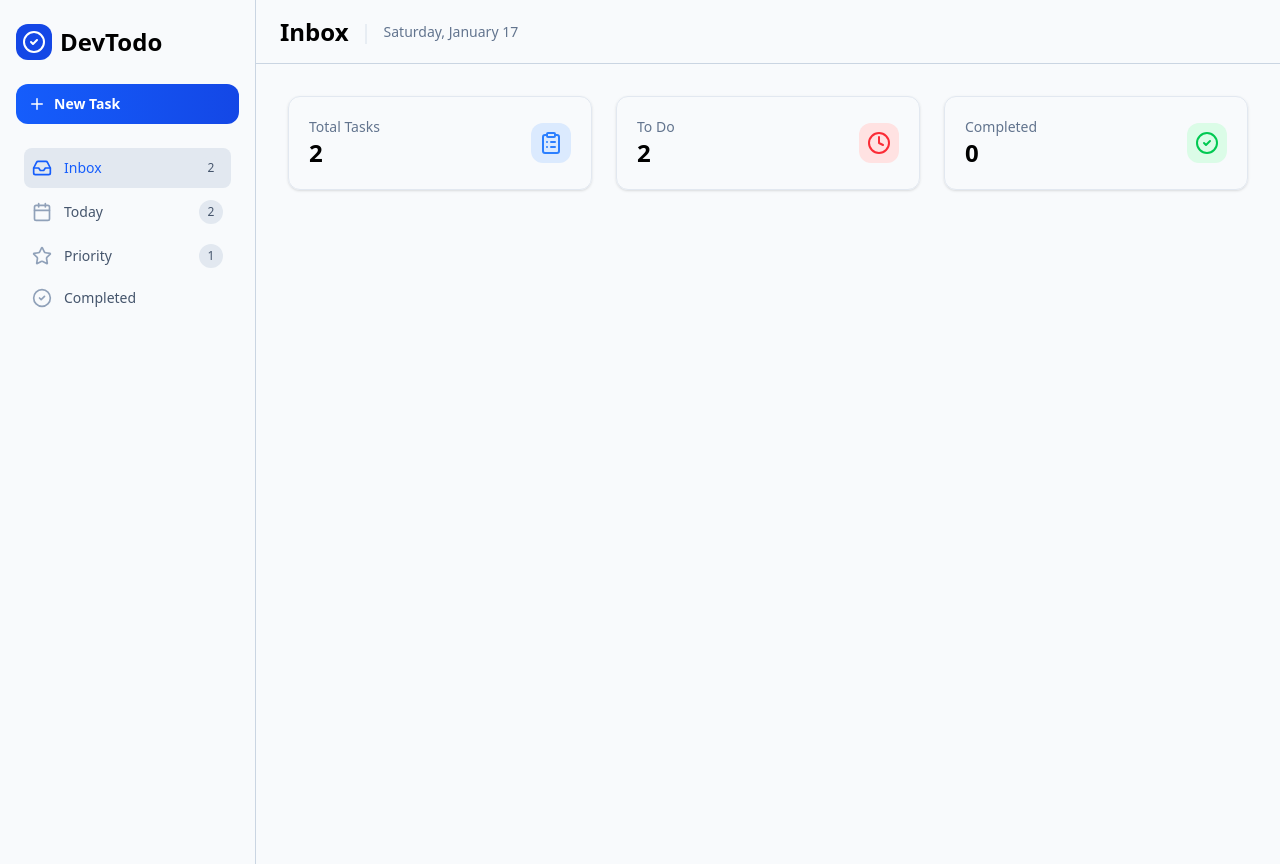
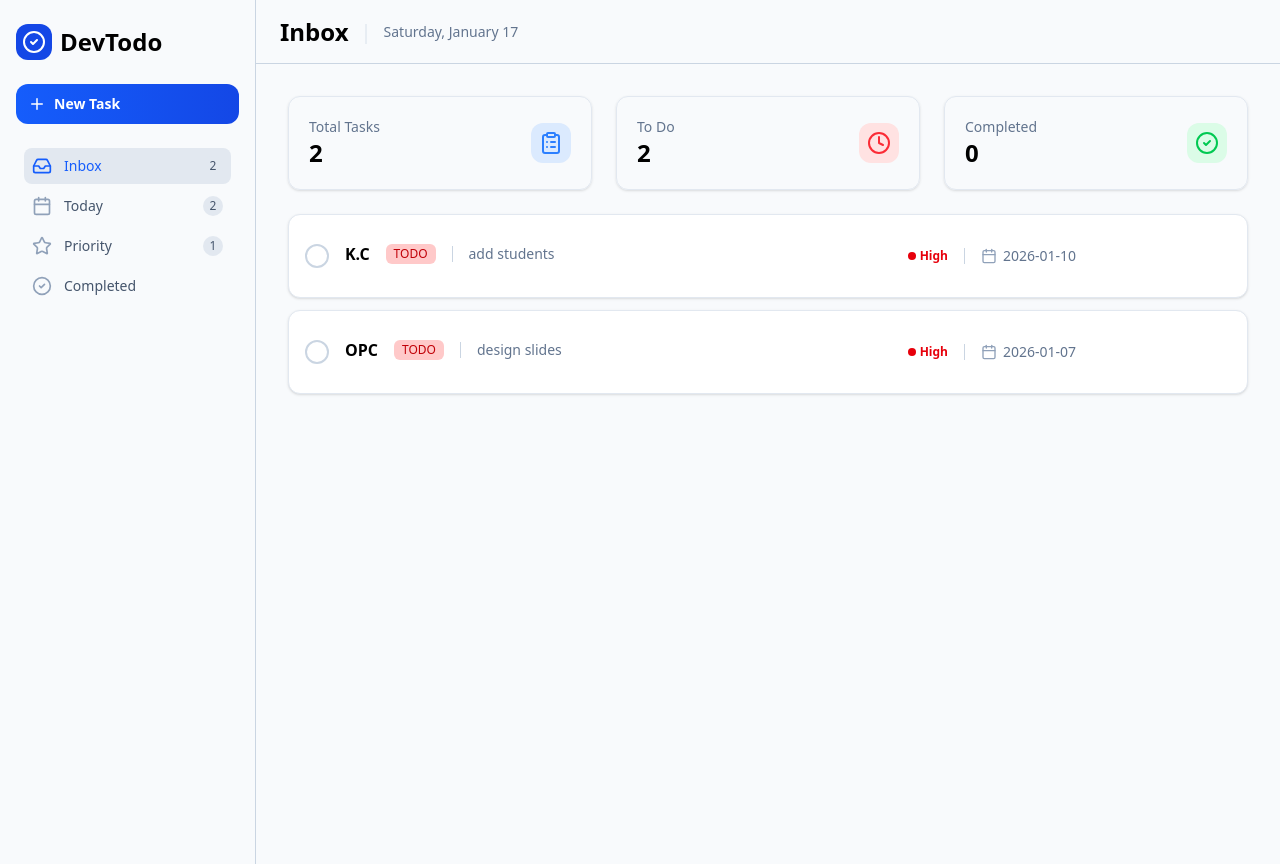
Before and after one commit to Timmiethy/todo-app, a React app in the folder frontend/: page / in a window 1280 px wide. Built offline with nearby package versions, Linux system fonts and the light colour scheme; the HTML template or start-up script is replaced by a standard one.

Commit message:
delete task logic left

```diff
--- a/frontend/src/App.tsx
+++ b/frontend/src/App.tsx
@@ -33,12 +33,30 @@ function App() {
 
   const [activeTab, setActiveTab] = useState<Tab>('Inbox');
   const [tasks, setTasks] = useState<Task[]>(mockData);
-  const taskCount = mockData.length;
-  const toDoCount = mockData.filter(task => task.status === TaskStatus.TODO).length;
-  const doneCount = mockData.filter(task => task.status === TaskStatus.DONE).length;
+  const taskCount = tasks.length;
+  const toDoCount = tasks.filter(task => task.status === TaskStatus.TODO).length;
+  const doneCount = tasks.filter(task => task.status === TaskStatus.DONE).length;
 
 
   const createTask = () => {
+    return(
+      <>
+      </>
+    )
+  }
+  const toggleStatus = (targetTask: Task) => {
+    setTasks(currentTasks => currentTasks.map(task => {
+      if(task.id === targetTask.id) {
+        return {
+          ...task,
+          status: (task.status === TaskStatus.DONE ? TaskStatus.TODO : TaskStatus.DONE)
+        };
+      }
+      return task;
+    })
+    );
+  }
+  const deleteTask = () => {
     return(
       <>
       </>
@@ -59,7 +77,9 @@ function App() {
         <Header
         activeTab = {activeTab}/>
 
-        <MainContent taskCount={taskCount} toDoCount={toDoCount} doneCount={doneCount}/>
+        <MainContent taskCount={taskCount} toDoCount={toDoCount}
+        doneCount={doneCount} tasks={tasks} toggleStatus={toggleStatus}
+        deleteTask={deleteTask}/>
       </div>
     </div>
   )
--- a/frontend/src/components/layout/MainContent.tsx
+++ b/frontend/src/components/layout/MainContent.tsx
@@ -1,13 +1,18 @@
 import {ClipboardList, Clock, CheckCircle2} from 'lucide-react'
 import StatsCard from '../ui/StatsCard'
+import { type Task } from '../../types'
+import TaskCard from '../tasks/TaskCard'
 
 interface MainContentProps {
     taskCount: number,
     toDoCount: number,
-    doneCount: number
+    doneCount: number,
+    tasks: Task[],
+    toggleStatus: (task: Task) => void,
+    deleteTask: () => void
 }
 
-const MainContent = ({taskCount, toDoCount, doneCount} : MainContentProps) => {
+const MainContent = ({taskCount, toDoCount, doneCount, tasks, toggleStatus, deleteTask} : MainContentProps) => {
     const statsItem = [
         {
             name: 'Total Tasks',
@@ -35,7 +40,7 @@ const MainContent = ({taskCount, toDoCount, doneCount} : MainContentProps) => {
         // container
         <div className="p-8 min-h-screen">
             {/* stats grid */}
-            <div className="grid grid-cols-1 md:grid-cols-3 gap-6">
+            <div className="grid grid-cols-1 md:grid-cols-3 gap-6 mb-6">
                 {statsItem.map(item => (
                     <div key={item.name}>
                     <StatsCard name={item.name}
@@ -48,6 +53,14 @@ const MainContent = ({taskCount, toDoCount, doneCount} : MainContentProps) => {
                 }
             </div>
 
+            {/* task card test */}
+            <div className="flex flex-col gap-3">
+                {tasks.map(task => (
+                    <div key={task.title}>
+                    <TaskCard task={task} toggleStatus={toggleStatus} deleteTask={deleteTask}/>
+                    </div>
+                ))}
+            </div>
         </div>
     )
 }
--- a/frontend/src/components/layout/SideBar.tsx
+++ b/frontend/src/components/layout/SideBar.tsx
@@ -68,7 +68,7 @@ const navigationItems = [
                             <span className="text-sm">{item.name}</span>
                         </div>
                         {/* count */}
-                        {item.count > 0 && <span className="flex w-6 h-6 text-xs items-center
+                        {item.count > 0 && <span className="flex w-5 h-5 text-xs items-center
                         justify-center text-slate-600 bg-slate-200 rounded-full transition-colors
                         duration-200">{item.count}</span>}
                     </div>
--- /dev/null
+++ b/frontend/src/components/tasks/TaskCard.tsx
@@ -0,0 +1,64 @@
+import {CheckCircle2, Trash2, Calendar, Tag} from 'lucide-react'
+import {type Task} from '../../types'
+import { TaskStatus } from '../../types'
+import PriorityIcon from '../ui/PriorityIcon'
+import StatusBadge from '../ui/StatusBadge'
+
+
+interface TaskCardProps {
+    task: Task,
+    toggleStatus: (task: Task) => void,
+    deleteTask: () => void
+}
+
+const TaskCard = ({task, toggleStatus, deleteTask} : TaskCardProps) => {
+    const isDone = (task.status === TaskStatus.DONE)
+    return (
+        // the parent card
+        <div className='flex items-center rounded-xl px-4 py-6 bg-white border border-slate-200
+        shadow-sm group hover:border-blue-200 hover:shadow-md transition-all gap-4'>
+
+            {/* the check button */}
+            <button className={`flex flex-shrink-0 w-6 h-6 rounded-full text-white border-2
+            ${isDone ? 'bg-green-500 border-green-500' : 'border-slate-300 hover:border-blue-500'}
+            items-center justify-center`}
+                    onClick={() => toggleStatus(task)}>
+                <CheckCircle2 size={14}/>
+            </button>
+
+            {/* title and description */}
+            <div className='flex-1 min-w-0'>
+                <div className='flex gap-4 items-center mb-1'>
+                    <h3 className={`font-semibold text-black truncate ${isDone ? 'line-through' : ''}`}>
+                        {task.title}
+                    </h3>
+                    <StatusBadge status={task.status}/>
+                    <div className='w-px h-4 bg-slate-300'></div>
+                    <span className='text-slate-500 text-sm truncate'>
+                        {task.description}
+                    </span>
+                </div>
+            </div>
+
+            {/* task meta (priority, date) */}
+            <div className='flex gap-4 items-center'>
+                <PriorityIcon priority={task.priority}/>
+                <div className='w-px h-4 bg-slate-300'></div>
+                <div className='flex items-center gap-1.5 w-50'>
+                    <Calendar size={16} className='text-slate-400'/>
+                    <span className='text-slate-500 text-sm'>{task.dueDate}</span>
+                </div>
+            </div>
+
+            {/* delete button */}
+            <button
+                onClick={() => {deleteTask}}
+                className='text-white group-hover:text-slate-300 p-2 hover:bg-red-50 hover:text-red-500
+                rounded-lg'>
+                <Trash2 size={18}/>
+            </button>
+        </div>
+    )
+}
+
+export default TaskCard;
--- a/frontend/src/components/ui/Badge.tsx
+++ b/frontend/src/components/ui/Badge.tsx
@@ -1,11 +1,11 @@
 interface BadgeProps {
-    children: React.ReactNode;
+    name: string;
     color: string;
 }
 
-const Badge = ({children, color} : BadgeProps) => (
-    <span className={`px-2 py-0.5 rounded text-xs font-medium ${color}`}>
-        {children}
+const Badge = ({name, color} : BadgeProps) => (
+    <span className={`flex items-center rounded-md text-xs px-2 py-0.5 font-medium ${color}`}>
+        {name}
     </span>
 )
 
--- /dev/null
+++ b/frontend/src/components/ui/StatusBadge.tsx
@@ -0,0 +1,25 @@
+import Badge from "./Badge";
+import { TaskStatus } from "../../types";
+
+interface StatusBadgeProps {
+    status: TaskStatus
+}
+
+const StatusBadge = ({status} : StatusBadgeProps) => {
+    switch (status){
+        case TaskStatus.DONE:
+            return (
+                <Badge name={TaskStatus.DONE} color='bg-green-200 text-green-700'/>
+            )
+        case TaskStatus.IN_PROGRESS:
+            return (
+                <Badge name={TaskStatus.IN_PROGRESS} color='bg-yellow-200 text-yellow-700'/>
+            )
+        case TaskStatus.TODO:
+            return (
+                <Badge name={TaskStatus.TODO} color='bg-red-200 text-red-700'/>
+            )
+    }
+}
+
+export default StatusBadge;
--- a/frontend/src/types.ts
+++ b/frontend/src/types.ts
@@ -20,6 +20,14 @@ export const Tab = {
 } as const;
 export type Tab = typeof Tab[keyof typeof Tab];
 
+export const ListTab = {
+    All: 'All',
+    ToDo: 'To Do',
+    Working: 'Working',
+    Done: 'Done'
+} as const;
+export type ListTab = typeof ListTab[keyof typeof ListTab]
+
 export interface Task {
     id: string;
     title: string;
```
